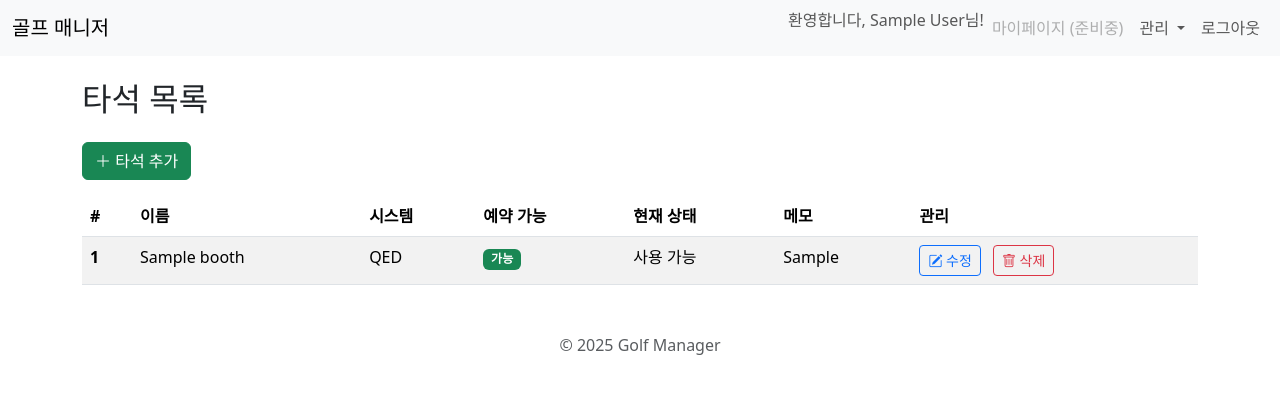
After one commit to tchdgolf/golf_manager, a Flask app: page /admin/booths in a window 1280 px wide. The commit adds this page. Shown: the top 394 px of the page. Run offline with Flask 3, Linux system fonts and the light colour scheme; a user stored in the database is signed in; tables that the repository leaves empty hold one stand-in row (values such as "Sample post"); some libraries are stand-ins or nearby versions.

Commit message:
Feat: Initial project setup and basic models (User, Pro, Booth)

```diff
--- a/app/routes/admin/__init__.py
+++ b/app/routes/admin/__init__.py
@@ -19,5 +19,5 @@ def before_request():
 
 # Pro, Booth, User 관련 라우트 파일들을 여기서 임포트하여 블루프린트에 등록
 from . import views_pro
-#from . import views_booth
+from . import views_booth
 #from . import views_user
--- /dev/null
+++ b/app/routes/admin/views_booth.py
@@ -0,0 +1,94 @@
+# app/routes/admin/views_booth.py
+from flask import render_template, redirect, url_for, flash, request
+from . import bp # admin 블루프린트 객체
+from app.extensions import db
+from app.models import Booth
+from app.models.enums import BoothSystemType, BoothStatus # Enum 필요시 사용
+from app.forms.admin_forms import BoothForm
+
+# 타석 목록 조회
+@bp.route('/booths')
+def list_booths():
+    page = request.args.get('page', 1, type=int)
+    per_page = 10 # 페이지당 타석 수
+    pagination = Booth.query.order_by(Booth.name.asc()).paginate(page=page, per_page=per_page, error_out=False)
+    booths = pagination.items
+    return render_template('booth/list_booths.html', booths=booths, pagination=pagination, title="타석 목록")
+
+# 타석 추가
+@bp.route('/booths/add', methods=['GET', 'POST'])
+def add_booth():
+    form = BoothForm()
+    if form.validate_on_submit():
+        booth = Booth(
+            name=form.name.data,
+            system_type=form.system_type.data, # Enum 값으로 저장됨
+            is_available=form.is_available.data,
+            memo=form.memo.data,
+            current_status=BoothStatus.AVAILABLE # 초기 상태는 사용 가능으로 설정
+        )
+        db.session.add(booth)
+        try:
+            db.session.commit()
+            flash(f'타석 "{booth.name}" 이(가) 성공적으로 추가되었습니다.', 'success')
+            return redirect(url_for('admin.list_booths'))
+        except Exception as e:
+            db.session.rollback()
+            flash(f'타석 추가 중 오류가 발생했습니다: {e}', 'danger')
+    return render_template('booth/booth_form.html', form=form, title="타석 추가", is_edit=False)
+
+# 타석 수정
+@bp.route('/booths/edit/<int:booth_id>', methods=['GET', 'POST'])
+def edit_booth(booth_id):
+    booth = db.session.get(Booth, booth_id)
+    if booth is None:
+        flash('해당 타석을 찾을 수 없습니다.', 'warning')
+        return redirect(url_for('admin.list_booths'))
+
+    form = BoothForm(original_name=booth.name) # 폼 초기화는 그대로
+
+    if form.validate_on_submit():
+        booth.name = form.name.data
+        booth.system_type = form.system_type.data # POST 요청 시에는 폼에서 값을 가져옴
+        booth.is_available = form.is_available.data
+        booth.memo = form.memo.data
+        try:
+            db.session.commit()
+            flash(f'타석 "{booth.name}" 의 정보가 수정되었습니다.', 'success')
+            return redirect(url_for('admin.list_booths'))
+        except Exception as e:
+            db.session.rollback()
+            flash(f'타석 정보 수정 중 오류가 발생했습니다: {e}', 'danger')
+    elif request.method == 'GET':
+        # GET 요청 시, 현재 타석 정보로 폼 필드 채우기
+        form.name.data = booth.name
+        form.system_type.data = booth.system_type  # <<< 이 줄 추가!
+        form.is_available.data = booth.is_available
+        form.memo.data = booth.memo
+
+    return render_template('booth/booth_form.html', form=form, title="타석 수정", booth=booth, is_edit=True)
+
+
+# 타석 삭제
+@bp.route('/booths/delete/<int:booth_id>', methods=['POST'])
+def delete_booth(booth_id):
+    booth = db.session.get(Booth, booth_id)
+    if booth is None:
+        flash('해당 타석을 찾을 수 없습니다.', 'warning')
+        return redirect(url_for('admin.list_booths'))
+
+    # TODO: 삭제 전, 해당 타석과 연결된 예약(Booking)이 있는지 확인하는 로직 추가 필요
+    # if Booking.query.filter_by(booth_id=booth_id).filter(Booking.status == BookingStatus.SCHEDULED).first():
+    #     flash(f'"{booth.name}" 타석은 예정된 예약이 있어 삭제할 수 없습니다.', 'danger')
+    #     return redirect(url_for('admin.list_booths'))
+
+    try:
+        booth_name = booth.name
+        db.session.delete(booth)
+        db.session.commit()
+        flash(f'타석 "{booth_name}" 이(가) 삭제되었습니다.', 'success')
+    except Exception as e:
+        db.session.rollback()
+        flash(f'타석 삭제 중 오류가 발생했습니다: {e}', 'danger')
+
+    return redirect(url_for('admin.list_booths'))
--- /dev/null
+++ b/app/templates/admin/booth/list_booths.html
@@ -0,0 +1,73 @@
+{% extends "base.html" %}
+{% from "_pagination_helper.html" import render_pagination %}
+
+{% block title %}{{ title }} - 관리자{% endblock %}
+
+{% block content %}
+<h2 class="mb-4">{{ title }}</h2>
+
+<div class="mb-3">
+    <a href="{{ url_for('admin.add_booth') }}" class="btn btn-success">
+        <i class="bi bi-plus-lg"></i> 타석 추가
+    </a>
+    {# 초기 타석 데이터 생성 버튼 (선택적, 나중에 CLI 명령어 대신 사용 시) #}
+    {# <a href="{{ url_for('admin.init_booths_view') }}" class="btn btn-info ms-2">기본 타석 생성</a> #}
+</div>
+
+{% if booths %}
+<table class="table table-striped table-hover">
+    <thead>
+        <tr>
+            <th scope="col">#</th>
+            <th scope="col">이름</th>
+            <th scope="col">시스템</th>
+            <th scope="col">예약 가능</th>
+            <th scope="col">현재 상태</th> {# 향후 연동 시 의미 있음 #}
+            <th scope="col">메모</th>
+            <th scope="col">관리</th>
+        </tr>
+    </thead>
+    <tbody>
+        {% for booth in booths %}
+        <tr>
+            <th scope="row">{{ loop.index + pagination.per_page * (pagination.page - 1) }}</th>
+            <td>{{ booth.name }}</td>
+            <td>{{ booth.system_type.value }}</td> {# Enum 값 표시 #}
+            <td>
+                {% if booth.is_available %}
+                    <span class="badge bg-success">가능</span>
+                {% else %}
+                    <span class="badge bg-secondary">불가</span>
+                {% endif %}
+            </td>
+            <td>{{ booth.current_status.value }}</td> {# Enum 값 표시 #}
+            <td>{{ booth.memo | default('', true) | truncate(30) }}</td>
+            <td>
+                <a href="{{ url_for('admin.edit_booth', booth_id=booth.id) }}" class="btn btn-sm btn-outline-primary me-2">
+                    <i class="bi bi-pencil-square"></i> 수정
+                </a>
+                <form action="{{ url_for('admin.delete_booth', booth_id=booth.id) }}" method="POST" class="d-inline" onsubmit="return confirm('정말로 \'{{ booth.name }}\' 타석을 삭제하시겠습니까? 연결된 예약이 있을 경우 문제가 발생할 수 있습니다.');">
+                    <input type="hidden" name="csrf_token" value="{{ csrf_token() }}">
+                    <button type="submit" class="btn btn-sm btn-outline-danger">
+                        <i class="bi bi-trash"></i> 삭제
+                    </button>
+                </form>
+            </td>
+        </tr>
+        {% endfor %}
+    </tbody>
+</table>
+
+{{ render_pagination(pagination, 'admin.list_booths') }}
+
+{% else %}
+<div class="alert alert-warning" role="alert">
+    등록된 타석이 없습니다.
+</div>
+{% endif %}
+{% endblock %}
+
+{% block scripts %}
+{{ super() }}
+<link rel="stylesheet" href="https://cdn.jsdelivr.net/npm/bootstrap-icons@1.10.5/font/bootstrap-icons.css">
+{% endblock %}
--- a/app/templates/base.html
+++ b/app/templates/base.html
@@ -41,8 +41,8 @@
                           </a>
                             <ul class="dropdown-menu dropdown-menu-end" aria-labelledby="navbarDropdownAdmin">
                                 <li><a class="dropdown-item" href="{{ url_for('auth.register') }}">신규 회원 등록</a></li>
-                                <li><a class="dropdown-item" href="{{ url_for('admin.list_pros') }}">프로 관리</a></li> {# 링크 추가 #}
-                                <li><a class="dropdown-item" href="#">타석 관리</a></li> {# 향후 구현 #}
+                                <li><a class="dropdown-item" href="{{ url_for('admin.list_pros') }}">프로 관리</a></li>
+                                <li><a class="dropdown-item" href="{{ url_for('admin.list_booths') }}">타석 관리</a></li> {# 링크 추가 #}
                                 <li><a class="dropdown-item" href="#">이용권 관리</a></li> {# 향후 구현 #}
                                 <li><hr class="dropdown-divider"></li>
                                 <li><a class="dropdown-item" href="#">관리자 대시보드</a></li> {# 향후 구현 #}
--- a/run.py
+++ b/run.py
@@ -4,6 +4,7 @@ import click # click 임포트 추가
 from flask.cli import with_appcontext # 데코레이터 임포트 추가
 from app import create_app, db # app/__init__.py 에서 create_app 함수와 db 객체 가져오기
 from app.models import User, Pro, Booth
+from app.models.enums import BoothSystemType, BoothStatus
 
 # .env 파일 로드 (config.py에서도 로드하지만, 여기서도 명시적으로 로드 가능)
 from dotenv import load_dotenv
@@ -18,6 +19,53 @@ app = create_app(config_name)
 @app.shell_context_processor
 def make_shell_context():
     return {'db': db, 'User': User, 'Pro': Pro, 'Booth': Booth}
+
+# --- ▼ 초기 타석 생성 CLI 명령어 추가 ▼ ---
+@app.cli.command('init-booths')
+@with_appcontext
+def init_booths_command():
+    """초기 타석 데이터(카카오 3, QED 4)를 생성합니다."""
+    booths_to_create = []
+    # 카카오 타석
+    for i in range(1, 4): # 1, 2, 3
+        booths_to_create.append({'name': f'카카오 {i}번 타석', 'system_type': BoothSystemType.KAKAO})
+    # QED 타석
+    for i in range(1, 5): # 1, 2, 3, 4
+        booths_to_create.append({'name': f'QED {i}번 타석', 'system_type': BoothSystemType.QED})
+
+    created_count = 0
+    skipped_count = 0
+    error_count = 0
+    print("초기 타석 데이터 생성을 시작합니다...")
+    try:
+        for booth_data in booths_to_create:
+            # 이미 같은 이름의 타석이 있는지 확인
+            existing_booth = Booth.query.filter_by(name=booth_data['name']).first()
+            if existing_booth:
+                # print(f"타석 '{booth_data['name']}' 은(는) 이미 존재하여 건너<0xEB><0x9C><0x89>니다.") # 스킵 로그는 생략 가능
+                skipped_count += 1
+                continue # 이미 있으면 다음 타석으로
+
+            # 새 타석 생성
+            new_booth = Booth(
+                name=booth_data['name'],
+                system_type=booth_data['system_type'],
+                is_available=True, # 기본값: 예약 가능
+                current_status=BoothStatus.AVAILABLE # 기본값: 사용 가능
+            )
+            db.session.add(new_booth)
+            created_count += 1
+
+        db.session.commit() # 모든 추가 작업 후 한번에 커밋
+        print(f"초기 타석 데이터 생성 완료: {created_count}개 생성, {skipped_count}개 건너<0xEB><0x9C><0x89> (이미 존재).")
+
+    except Exception as e:
+        db.session.rollback() # 오류 발생 시 롤백
+        error_count = len(booths_to_create) - skipped_count # 오류 수를 대략적으로 계산
+        print(f"초기 타석 생성 중 오류 발생: {e}")
+        print(f"오류 발생 전까지 {created_count}개 시도, {skipped_count}개 건너<0xEB><0x9C><0x89>.")
+
+# --- ▲ 초기 타석 생성 CLI 명령어 끝 ▲ ---
 
 # --- ▼ 초기 관리자 생성 CLI 명령어 추가 ▼ ---
 @app.cli.command('init-admin')
```
Also changed, not shown: app/forms/admin_forms.py (+29 -2 lines), app/templates/admin/booth/booth_form.html (added, +33 -0 lines).
